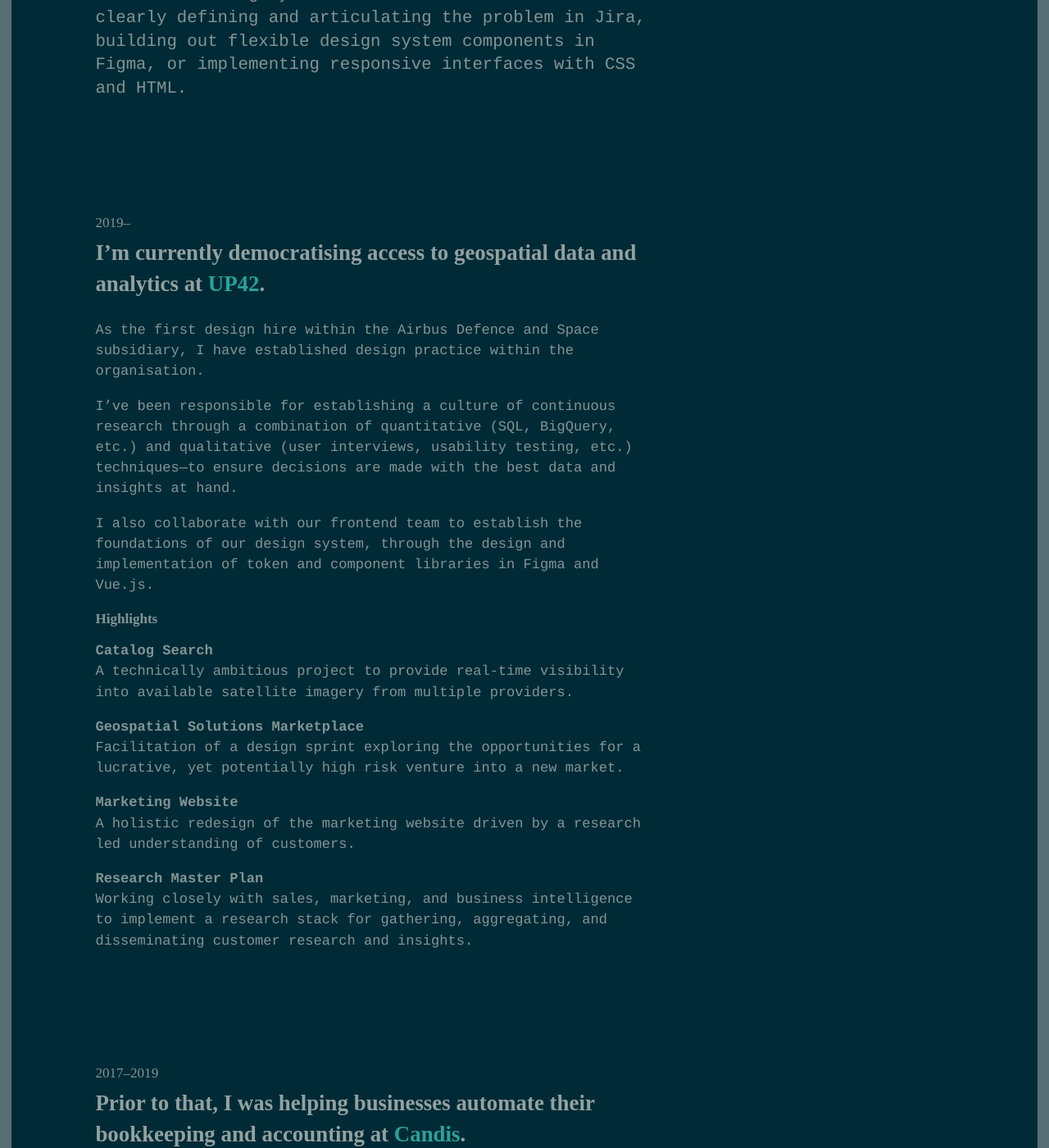
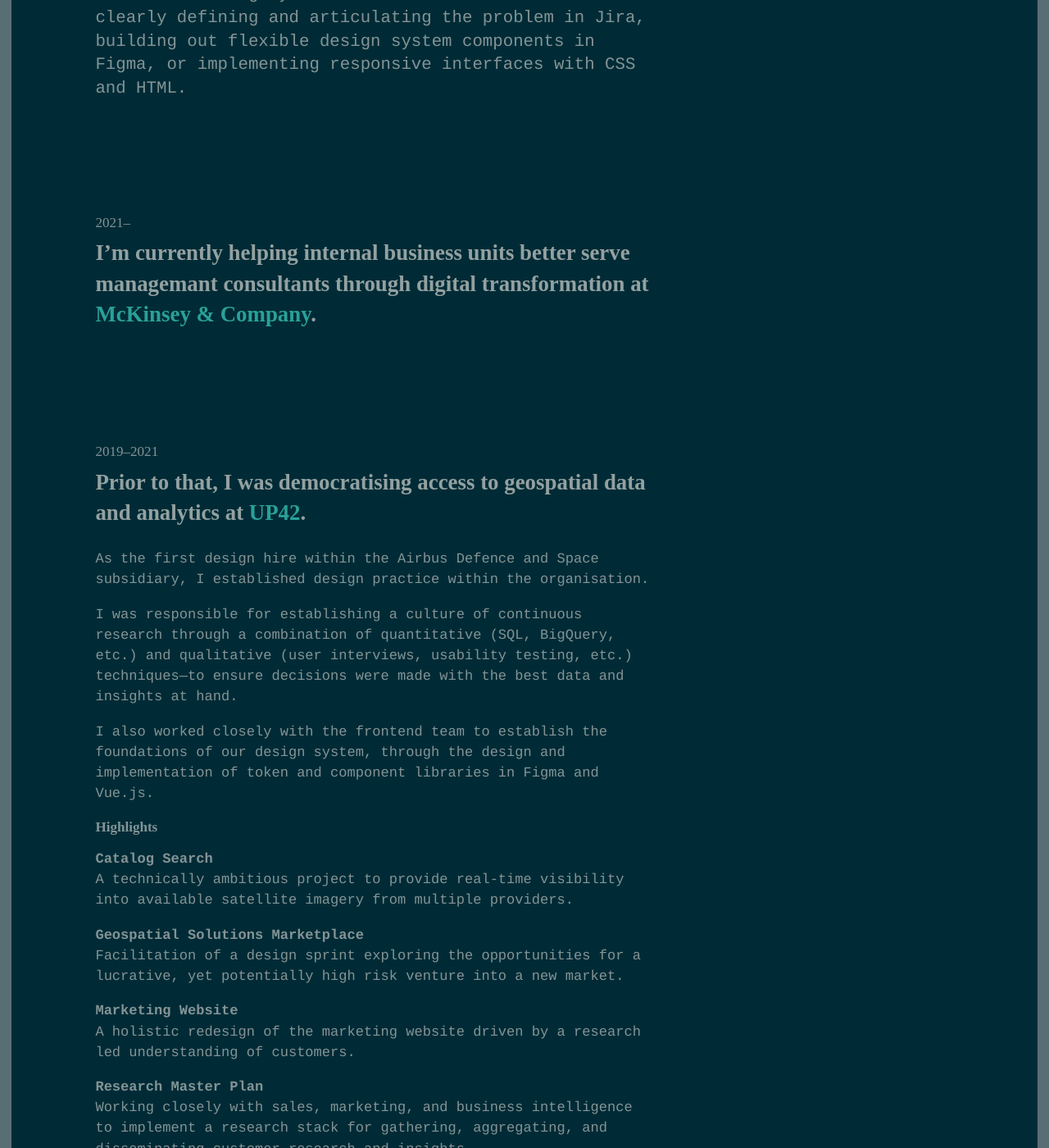
Before and after one commit to jngo/smallepic-jekyll, a Jekyll site: the page built from index.html, in a window 1280 px wide and 1400 px high, scrolled down 597 px. Shown: the whole window at 82% size. Built offline with Jekyll 4.4.1, drawn with Linux system fonts in a browser that asks for light colours; some web fonts are replaced; some of the changed text lies outside the part shown.

Commit message:
Added section for McKinsey & Company.

```diff
--- a/index.html
+++ b/index.html
@@ -2,11 +2,14 @@
 title: Index
 layout: default
 ---
+<section id="mckinsey-and-company">
+  <h1><em>2021–</em><br>I’m currently helping internal business units better serve managemant consultants through digital transformation at <a href="https://www.mckinsey.com/">McKinsey & Company</a>.</h1>
+</section>
 <section id="up42">
-  <h1><em>2019–</em><br>I’m currently democratising access to geospatial data and analytics at <a href="https://up42.com/">UP42</a>.</h1>
-  <p>As the first design hire within the Airbus Defence and Space subsidiary, I have established design practice within the organisation.</p>
-  <p>I’ve been responsible for establishing a culture of continuous research through a combination of quantitative (SQL, BigQuery, etc.) and qualitative (user interviews, usability testing, etc.) techniques—to ensure decisions are made with the best data and insights at hand.</p>
-  <p>I also collaborate with our frontend team to establish the foundations of our design system, through the design and implementation of token and component libraries in Figma and Vue.js.</p>
+  <h1><em>2019–2021</em><br>Prior to that, I was democratising access to geospatial data and analytics at <a href="https://up42.com/">UP42</a>.</h1>
+  <p>As the first design hire within the Airbus Defence and Space subsidiary, I established design practice within the organisation.</p>
+  <p>I was responsible for establishing a culture of continuous research through a combination of quantitative (SQL, BigQuery, etc.) and qualitative (user interviews, usability testing, etc.) techniques—to ensure decisions were made with the best data and insights at hand.</p>
+  <p>I also worked closely with the frontend team to establish the foundations of our design system, through the design and implementation of token and component libraries in Figma and Vue.js.</p>
 
   <h2>Highlights</h2>
   <ul>
```
Also changed, not shown: other parts of index.html (+2 -2 lines).
